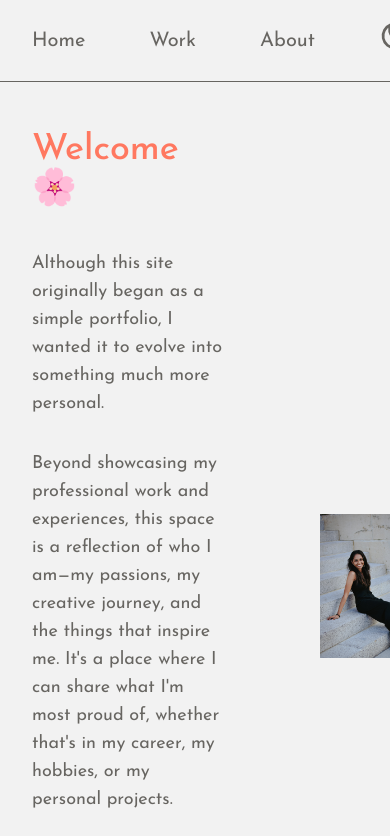
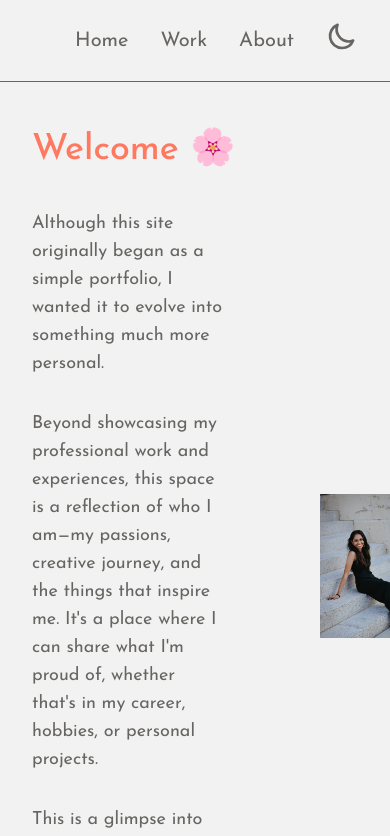
Before and after one commit to shriyanangia/Website, a Next.js app: page /about in a window 390 px wide. Shown: the top 836 px of the page. Built offline with nearby package versions, Linux system fonts and the light colour scheme.

Commit message:
responsive for mobile

```diff
--- a/app/_components/Navigation.js
+++ b/app/_components/Navigation.js
@@ -5,7 +5,7 @@ export default async function Navigation() {
 
   return (
     <nav className="z-10 text-xl ml-auto">
-      <ul className="flex gap-16 items-center">
+      <ul className="flex gap-8 sm:gap-16 items-center">
       <li>
           <Link
             href="/"
--- a/app/_styles/globals.css
+++ b/app/_styles/globals.css
@@ -32,12 +32,12 @@
 
 /* Default light mode variables */
 :root {
-  --primary-border: #FFC8BA; /* Replace with your actual light mode colors */
+  --primary-border: #FFC8BA;
   --primary-border-right: #886874;
 }
 
 /* Dark mode variables */
 html.dark {
-  --primary-border: #676561; /* Replace with your actual dark mode colors */
+  --primary-border: #676561;
   --primary-border-right: #E5B8B0;
 }
--- a/app/about/interests/visual-arts/page.js
+++ b/app/about/interests/visual-arts/page.js
@@ -1,17 +1,16 @@
 import Image from "next/image";
 
-export default function Page()
-{
+export default function Page() {
   return (
     <div className="col-span-5">
       <h1 className="text-4xl mb-5 dark:text-accent-400 text-accent-600 font-medium">
         Artsy Attempts
       </h1>
-      <div className="grid grid-cols-2 gap-12">
+      <div className="grid md:grid-cols-2 gap-12">
 
-      <div className="relative w-[600px] h-[600px] group">
+        <div className="relative w-full aspect-square group">
           <Image
-              src="/artwork/radhakrishna.jpg"
+            src="/artwork/radhakrishna.JPG"
             alt="Painting"
             fill
             className="object-cover rounded-lg transition-all group-hover:opacity-80"
@@ -22,20 +21,7 @@ export default function Page()
           </div>
         </div>
 
-          <div className="relative w-[600px] h-[600px] group">
-            <Image
-              src="/artwork/flowervase.png"
-              alt="Painting"
-              fill
-              className="object-cover rounded-lg transition-all group-hover:opacity-80"
-            />
-            <div className="absolute inset-0 flex flex-col items-center justify-center bg-black bg-opacity-40 text-white font-semibold text-lg rounded-lg opacity-0 group-hover:opacity-100 transition-all">
-            <p>Medium: Acrylic on Wood</p>
-          </div>
-          </div>
-
-
-          <div className="relative w-[600px] h-[600px] group">
+        <div className="relative w-full aspect-square group">
           <Image
             src="/artwork/boat.jpg"
             alt="Painting"
@@ -48,7 +34,7 @@ export default function Page()
           </div>
         </div>
 
-          <div className="relative w-[600px] h-[600px] group">
+        <div className="relative w-full aspect-square group">
           <Image
             src="/artwork/lookingoutthewindow.jpg"
             alt="Painting"
--- a/app/about/page.js
+++ b/app/about/page.js
@@ -12,10 +12,10 @@ export const metadata = {
 export default async function Page() {
 
   return (
-    <div className="grid grid-cols-5 gap-x-24 gap-y-32 text-lg items-center">
+    <div className="grid grid-cols-1 md:grid-cols-5 gap-x-24 gap-y-32 text-lg items-center">
       <div className="col-span-3">
-        <h1 className="text-4xl mb-10 dark:text-accent-400 text-accent-600 font-medium">
-          Welcome 🌸
+        <h1 className="text-4xl mb-10 dark:text-accent-400 text-accent-600 font-medium flex items-center">
+          Welcome&nbsp;<span>🌸</span>
         </h1>
 
         <div className="space-y-8">
@@ -23,8 +23,8 @@ export default async function Page() {
             Although this site originally began as a simple portfolio, I wanted it to evolve into something much more personal.
           </p>
           <p>
-            Beyond showcasing my professional work and experiences, this space is a reflection of who I am—my passions, my creative journey, and the things that inspire me.
-            It&apos;s a place where I can share what I&apos;m most proud of, whether that&apos;s in my career, my hobbies, or my personal projects.
+            Beyond showcasing my professional work and experiences, this space is a reflection of who I am—my passions, creative journey, and the things that inspire me.
+            It&apos;s a place where I can share what I&apos;m proud of, whether that&apos;s in my career, hobbies, or personal projects.
           </p>
           <p>
             This is a glimpse into the person behind the work, and I hope it resonates with you. I&apos;d love to connect, so please don&apos;t hesitate to reach out!
@@ -67,7 +67,7 @@ export default async function Page() {
           <div>
             <Link
               href="/work"
-              className="inline-block mt-4 dark:bg-accent-800 bg-accent-200 px-8 py-5 dark:text-primary-100 text-primary-900 text-lg font-semibold hover:dark:bg-accent-600 over:bg-accent-400 transition-all"
+              className="inline-block mt-4 dark:bg-accent-800 bg-accent-200 px-8 py-5 text-primary-950 text-lg font-semibold hover:dark:bg-accent-600 over:bg-accent-400 transition-all"
             >
               Back to Projects
             </Link>
@@ -81,8 +81,7 @@ export default async function Page() {
           Interests
         </h2>
 
-        <div className="grid grid-cols-3 gap-12">
-
+        <div className="grid grid-cols-1 sm:grid-cols-2 lg:grid-cols-3 gap-6 ">
   {/* Performing Arts */}
   <Link href="about/interests/performing-arts" className="relative aspect-square group">
     <Image
@@ -109,19 +108,6 @@ export default async function Page() {
     </div>
   </Link>
 
-          {/* Travel/Outdoorsie Stuff */}
-          {/* <Link href="about/interests/travel" className="relative aspect-square group">
-            <Image
-              src="/travel.jpg"
-              alt="Travel & Outdoors"
-              fill
-              className="object-cover rounded-lg transition-all group-hover:opacity-80"
-            />
-            <div className="absolute inset-0 flex items-center justify-center bg-black bg-opacity-40 text-white font-semibold text-lg rounded-lg opacity-0 group-hover:opacity-100 transition-all">
-              Travel/Outdoors
-            </div>
-          </Link> */}
-
   {/* Visual Arts */}
   <Link href="about/interests/visual-arts" className="relative aspect-square group">
     <Image
@@ -134,21 +120,9 @@ export default async function Page() {
       Visual Arts
     </div>
   </Link>
+</div>
 
-              {/* Film/TV */}
-              {/* <Link href="about/interests/film" className="relative aspect-square group">
-            <Image
-              src="/film.jpg"
-              alt="Film and TV"
-              fill
-              className="object-cover rounded-lg transition-all group-hover:opacity-80"
-            />
-            <div className="absolute inset-0 flex items-center justify-center bg-black bg-opacity-40 text-white font-semibold text-lg rounded-lg opacity-0 group-hover:opacity-100 transition-all">
-              Film/TV
-            </div>
-          </Link> */}
 
-        </div>
       </div>
     </div>
   );
--- a/app/page.js
+++ b/app/page.js
@@ -16,7 +16,7 @@ export default function Page() {
         fill
         placeholder="blur"
         quality={80}
-        className="object-cover object-top dark:hidden"
+        className="object-cover object-center dark:hidden"
         alt="background picture of stationery on a table"
       />
 <Image
@@ -24,7 +24,7 @@ export default function Page() {
         fill
         placeholder="blur"
         quality={80}
-        className="object-cover object-top hidden dark:block"
+        className="object-cover object-center hidden dark:block"
         alt="background picture of stationery on a table"
       />
 </>
```
Lines whose indentation alone changed are shown as unchanged.
